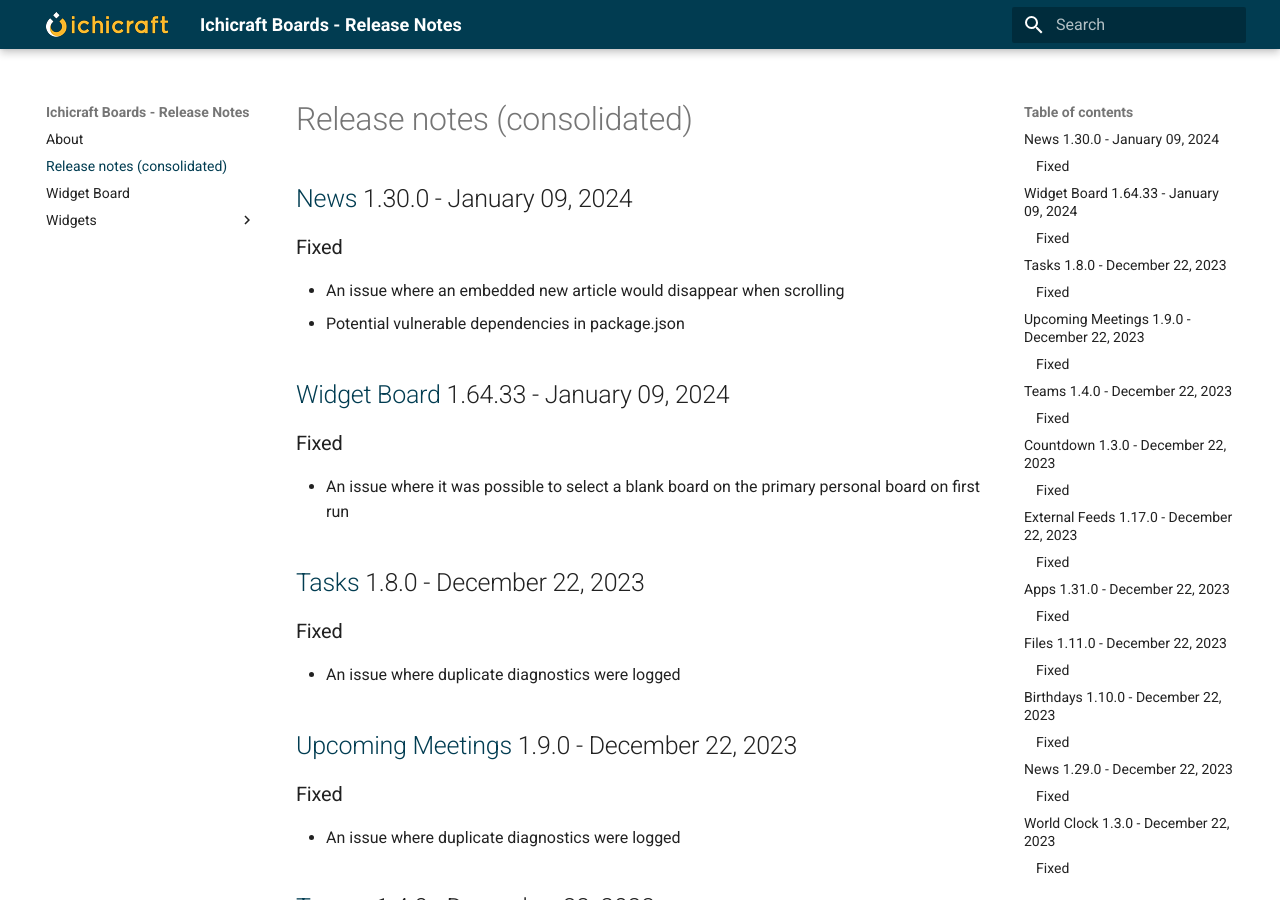
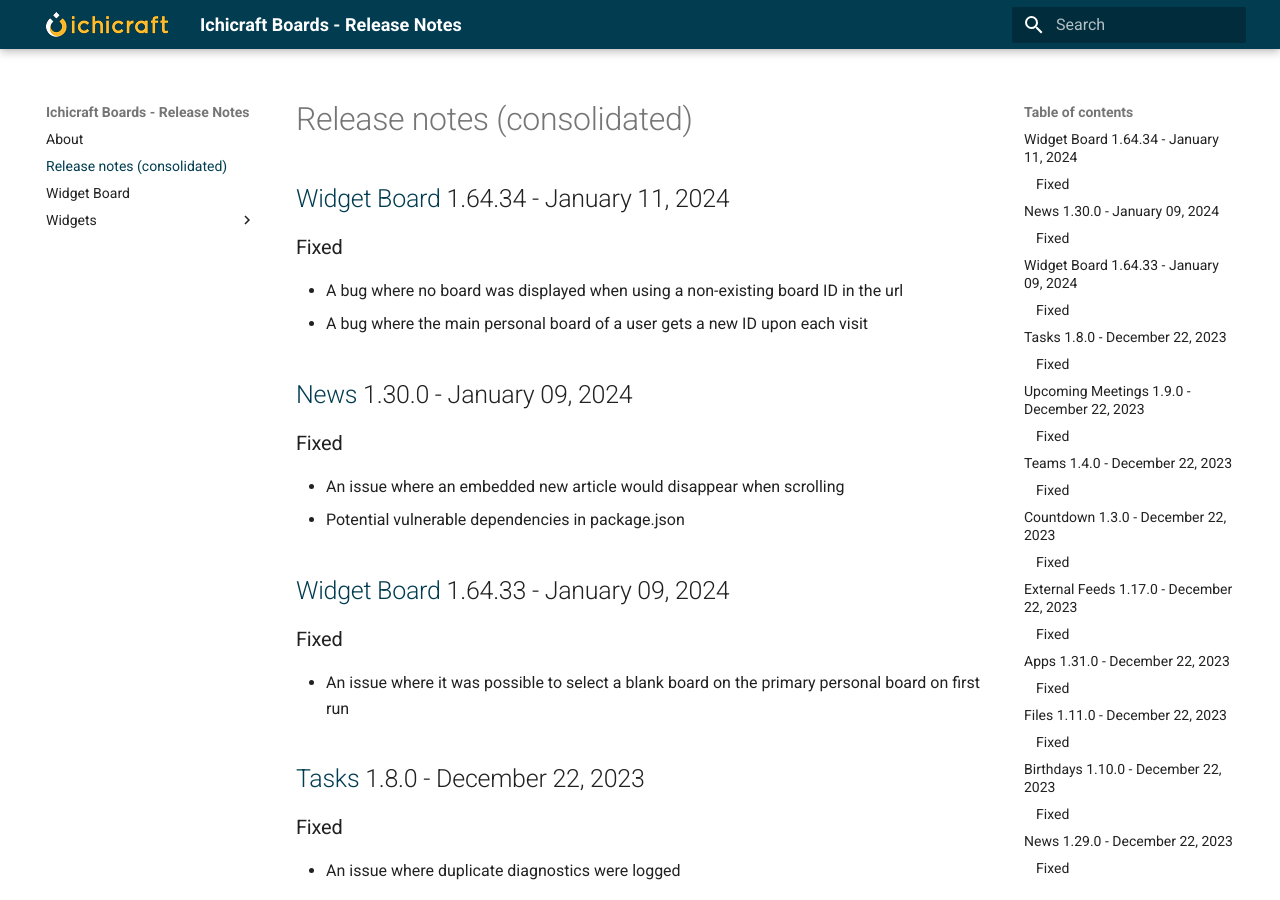
Before and after one commit to ichicraft/widgets-docs, an MkDocs documentation site: the page built from docs/Release-notes-(consolidated).md, in a window 1280 px wide and 900 px high. Built offline with MkDocs 1.6.1 and Material for MkDocs 9.7.7, drawn with Linux system fonts in a browser that asks for light colours.

Commit message:
Release notes updated by BuildService

```diff
--- a/docs/Release-notes-(consolidated).md
+++ b/docs/Release-notes-(consolidated).md
@@ -1,3 +1,9 @@
+## [Widget Board](./Widget Board.md) 1.64.34 - January 11, 2024
+
+### Fixed
+- A bug where no board was displayed when using a non-existing board ID in the url
+- A bug where the main personal board of a user gets a new ID upon each visit
+
 ## [News](./Widgets/News.md) 1.30.0 - January 09, 2024
 
 ### Fixed
```
Also changed, not shown: docs/Widget Board.md (+6 -0 lines).
